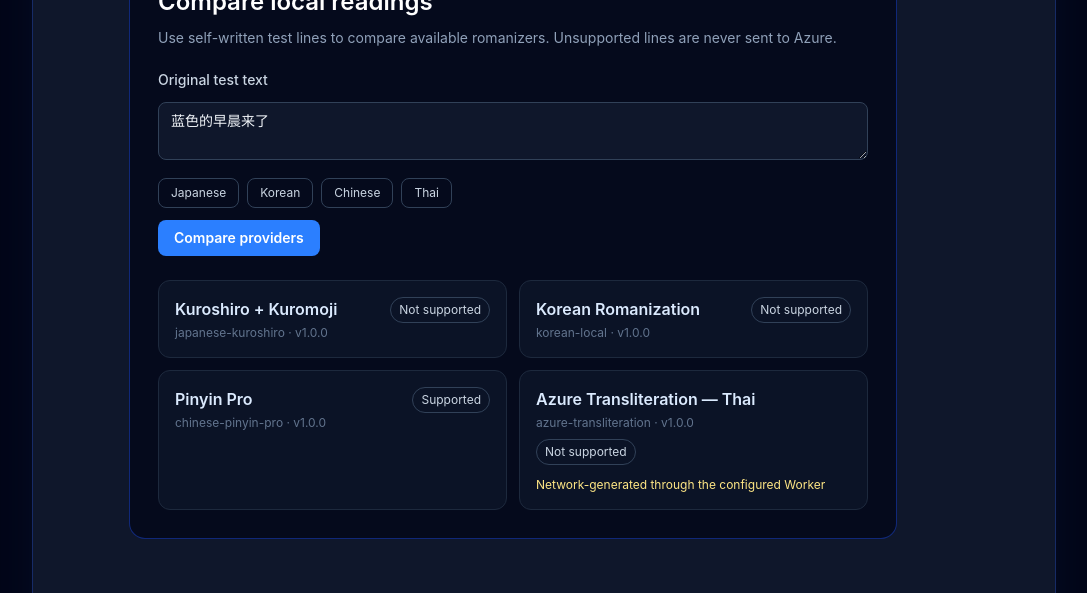
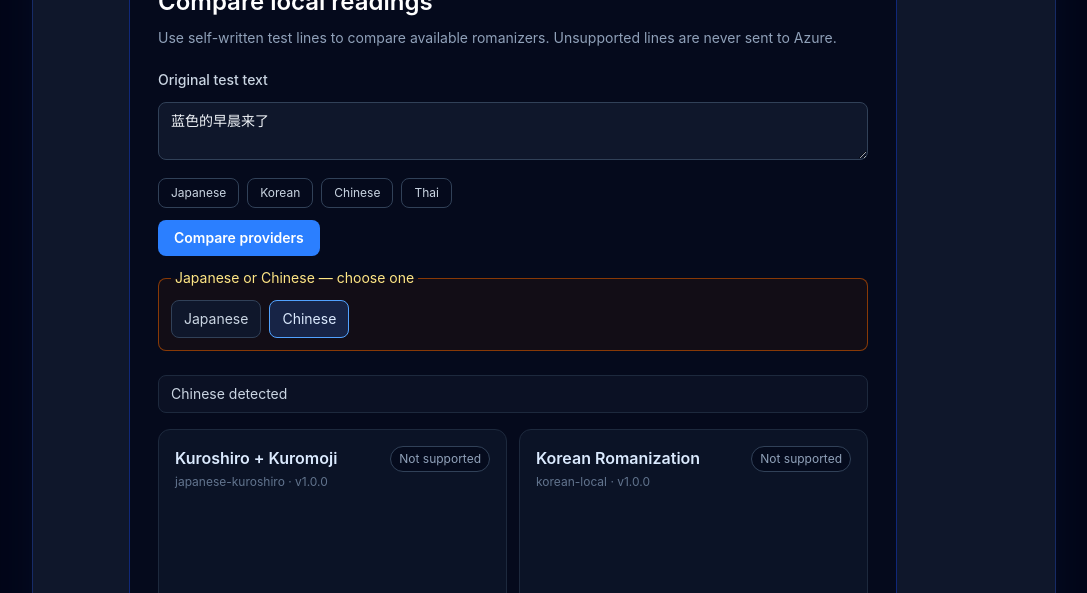
Before and after one commit to briansager/ChorusGlyph, a React (Vite) app: page / in a window 1280 px wide. Both pictures are taken after a click on the button "Chinese". Shown: the part 1744-2337 px from the top of the page, without its empty margins (96-1183 px from the left). Built offline with nearby package versions, Linux system fonts and the light colour scheme; no server answers.

Commit message:
feat: harden provider comparison language UX

```diff
--- a/src/features/provider-comparison/ProviderComparison.tsx
+++ b/src/features/provider-comparison/ProviderComparison.tsx
@@ -36,6 +36,23 @@ function statusLabel(status: ComparisonStatus): string {
   return 'Supported'
 }
 
+function statusClassName(status: ComparisonStatus): string {
+  if (status === 'error') return 'border-red-700/70 bg-red-950/40 text-red-200'
+  if (status === 'loading') return 'border-amber-700/70 bg-amber-950/40 text-amber-200'
+  if (status === 'cached') return 'border-emerald-700/70 bg-emerald-950/40 text-emerald-200'
+  if (status === 'unsupported') return 'border-slate-700 bg-slate-950/60 text-slate-400'
+  return 'border-blue-700/70 bg-blue-950/40 text-blue-200'
+}
+
+function languageStatusLabel(detectedLanguage: ComparisonLanguage, comparisonLanguage: ComparisonLanguage): string {
+  if (detectedLanguage === 'chinese' && comparisonLanguage === 'ambiguous') return 'Japanese or Chinese — please choose'
+  if (comparisonLanguage === 'japanese') return 'Japanese detected'
+  if (comparisonLanguage === 'chinese') return 'Chinese detected'
+  if (comparisonLanguage === 'korean') return 'Korean detected'
+  if (comparisonLanguage === 'thai') return 'Thai detected'
+  return 'Language not detected'
+}
+
 export function ProviderComparison({ providers, cache }: ProviderComparisonProps) {
   const [inputText, setInputText] = useState(examples[0].text)
   const [hanLanguageHint, setHanLanguageHint] = useState<HanLanguageHint>('japanese')
@@ -50,6 +67,7 @@ export function ProviderComparison({ providers, cache }: ProviderComparisonProps
 
   const detectedLanguage = detectComparisonLanguage(inputText)
   const comparisonLanguage = resolveComparisonLanguage(inputText, hanLanguageHint)
+  const isComparisonBlocked = !inputText.trim() || comparisonLanguage === 'ambiguous'
 
   const providerMatchesLanguage = (provider: RomanizerProvider, language: ComparisonLanguage): boolean => {
     if (language === 'japanese' && provider.id === 'chinese-pinyin-pro') return false
@@ -179,39 +197,62 @@ export function ProviderComparison({ providers, cache }: ProviderComparisonProps
         <button
           type="button"
           onClick={() => void compareProviders()}
-          disabled={isComparing}
+          disabled={isComparing || isComparisonBlocked}
           className="rounded-lg bg-blue-500 px-4 py-2 text-sm font-semibold text-white transition hover:bg-blue-400 disabled:cursor-not-allowed disabled:opacity-50 focus:outline-none focus:ring-2 focus:ring-blue-300"
         >
           {isComparing ? 'Comparing providers…' : 'Compare providers'}
         </button>
-        {detectedLanguage === 'chinese' && comparisonLanguage === 'ambiguous' && (
-          <label htmlFor="comparison-language-hint" className="flex flex-wrap items-center gap-2 text-sm text-amber-200">
-            <span>Han-only text is ambiguous; choose a language</span>
-            <select
-              id="comparison-language-hint"
-              aria-label="Han-only language hint"
-              value={hanLanguageHint ?? 'auto'}
-              onChange={(event) => {
-                const value = event.target.value
-                setHanLanguageHint(value === 'japanese' || value === 'chinese' ? value : undefined)
-                setResults({})
-              }}
-              className="rounded-lg border border-amber-700/70 bg-slate-900 px-3 py-2 text-sm text-slate-100 outline-none focus:border-amber-400 focus:ring-2 focus:ring-amber-400/30"
-            >
-              <option value="auto">Auto (ambiguous)</option>
-              <option value="japanese">Japanese</option>
-              <option value="chinese">Chinese</option>
-            </select>
-          </label>
+        {detectedLanguage === 'chinese' && (
+          <fieldset className="rounded-lg border border-amber-700/70 bg-amber-950/20 p-3" aria-label="Han-only language choice">
+            <legend className="px-1 text-sm text-amber-200">Japanese or Chinese — choose one</legend>
+            <div className="flex flex-wrap gap-2">
+              {(['japanese', 'chinese'] as const).map((language) => {
+                const isActive = hanLanguageHint === language
+                const label = language === 'japanese' ? 'Choose Japanese' : 'Choose Chinese'
+                return (
+                  <label
+                    key={language}
+                    className={`cursor-pointer rounded-lg border px-3 py-2 text-sm transition focus-within:ring-2 focus-within:ring-amber-300 ${
+                      isActive
+                        ? 'border-blue-400 bg-blue-500/20 text-blue-100'
+                        : 'border-slate-700 bg-slate-900 text-slate-300 hover:border-blue-500'
+                    }`}
+                  >
+                    <input
+                      type="radio"
+                      name="han-only-language"
+                      value={language}
+                      aria-label={label}
+                      checked={isActive}
+                      onChange={() => {
+                        setHanLanguageHint(language)
+                        setResults({})
+                      }}
+                      className="sr-only"
+                    />
+                    {language === 'japanese' ? 'Japanese' : 'Chinese'}
+                  </label>
+                )
+              })}
+            </div>
+          </fieldset>
         )}
       </div>
 
-      <div className="mt-6 grid gap-3 md:grid-cols-2">
+      <p
+        className="mt-6 rounded-lg border border-slate-800 bg-slate-900/60 px-3 py-2 text-sm text-slate-300"
+        aria-live="polite"
+        aria-label="Detected language"
+      >
+        {languageStatusLabel(detectedLanguage, comparisonLanguage)}
+      </p>
+
+      <div className="mt-4 grid items-stretch gap-3 md:grid-cols-2">
         {providers.map((provider) => {
           const result = results[provider.id]
           const status = result?.status ?? getInitialStatus(provider)
           return (
-            <article key={provider.id} className="rounded-xl border border-slate-800 bg-slate-900/70 p-4">
+            <article key={provider.id} className="flex h-full min-h-44 flex-col rounded-xl border border-slate-800 bg-slate-900/70 p-4">
               <div className="flex flex-wrap items-start justify-between gap-2">
                 <div>
                   <h3 className="font-semibold text-blue-100">{provider.displayName}</h3>
@@ -219,7 +260,7 @@ export function ProviderComparison({ providers, cache }: ProviderComparisonProps
                     {provider.id} · v{provider.version ?? 'unspecified'}
                   </p>
                 </div>
-                <span className="rounded-full border border-slate-700 px-2 py-1 text-xs text-slate-300">
+                <span className={`rounded-full border px-2 py-1 text-xs ${statusClassName(status)}`}>
                   {statusLabel(status)}
                 </span>
               </div>
```
Also changed, not shown: 1 other file (tests, documents, lock files or other folders).
